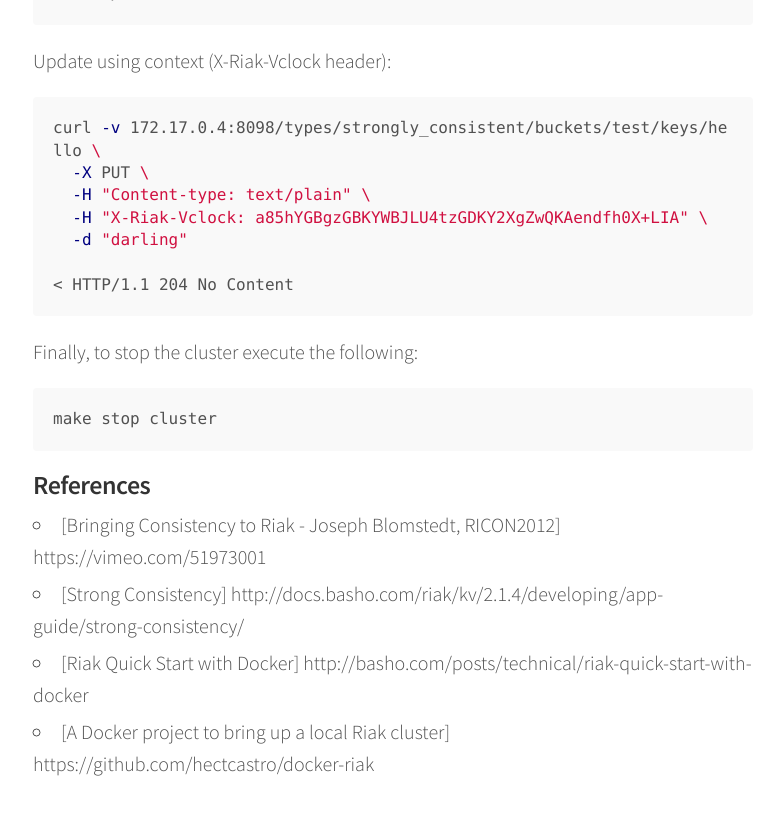
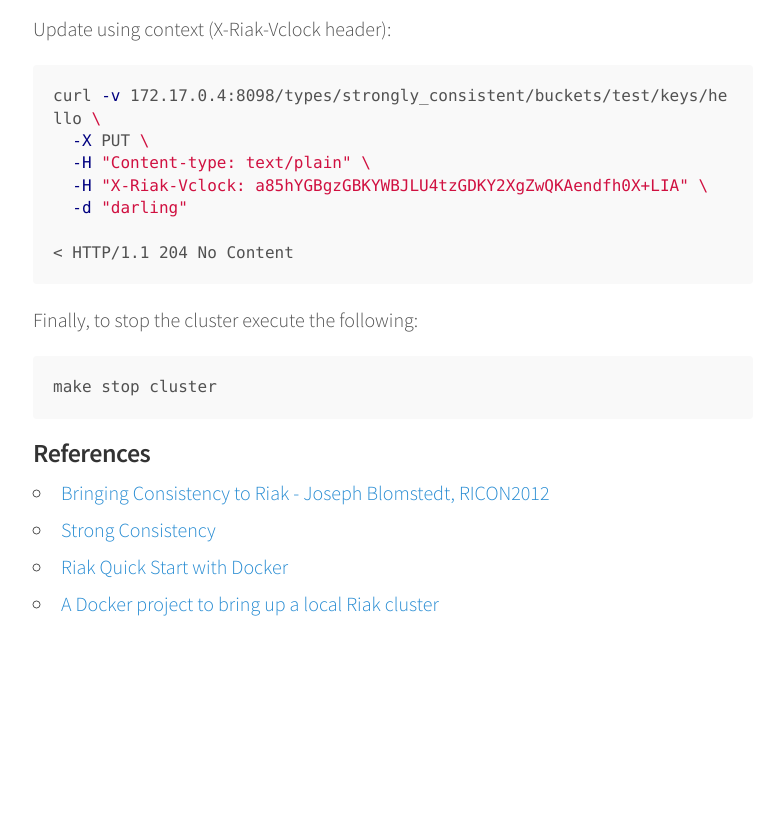
Before and after one commit to ecolabardini/ecolabardini.github.io, a Jekyll site: the page built from _posts/2016-04-17-riak-docker-strong-consistency.md, in a window 1280 px wide and 900 px high, scrolled down 2247 px. Shown: the top 815 px of the window, without its empty margins (247-1022 px from the left). Built offline with Jekyll 4.4.1, drawn with Linux system fonts in a browser that asks for light colours; after the commit the page ends 2987 px from its top, so only the background shows below that; some of the changed text lies outside the part shown.

Commit message:
updated riak strong consistency blog post to use markdown

````diff
--- a/_posts/2016-04-17-riak-docker-strong-consistency.md
+++ b/_posts/2016-04-17-riak-docker-strong-consistency.md
@@ -10,64 +10,79 @@
 - eventual consistency
 ---
 
-Riak is a distributed NoSQL key-value data store that offers high availability, fault tolerance, operational simplicity, and scalability. Riak implements the principles from [Amazon's Dynamo paper](http://www.allthingsdistributed.com/files/amazon-dynamo-sosp2007.pdf) with heavy influence from the [CAP](https://en.wikipedia.org/wiki/CAP_Theorem) theorem. ([Wikipedia](https://en.wikipedia.org/wiki/Riak))
+Riak is a distributed NoSQL key-value data store that offers high availability, fault tolerance, operational simplicity, and scalability. Riak implements the principles from [Amazon's Dynamo paper](http://www.allthingsdistributed.com/files/amazon-dynamo-sosp2007.pdf){:target="_blank"} with heavy influence from the [CAP](https://en.wikipedia.org/wiki/CAP_Theorem){:target="_blank"} theorem. ([Wikipedia](https://en.wikipedia.org/wiki/Riak){:target="_blank"})
 
-Riak allows you to create buckets that provide [strong consistency](http://docs.basho.com/riak/kv/2.1.4/developing/app-guide/strong-consistency/) guarantees for the data stored within them, enabling you to use Riak as a CP system (consistent plus partition tolerant) for all of the data in that bucket. You can store just some of your data in strongly consistent buckets or all of your data, depending on your use case. Strong consistency was added to complement Riak's standard [eventually consistent](https://en.wikipedia.org/wiki/Eventual_consistency), high availability mode. ([Basho](http://docs.basho.com/riak/kv/2.1.4/developing/app-guide/strong-consistency/))
+Riak allows you to create buckets that provide [strong consistency](http://docs.basho.com/riak/kv/2.1.4/developing/app-guide/strong-consistency/){:target="_blank"} guarantees for the data stored within them, enabling you to use Riak as a CP system (consistent plus partition tolerant) for all of the data in that bucket. You can store just some of your data in strongly consistent buckets or all of your data, depending on your use case. Strong consistency was added to complement Riak's standard [eventually consistent](https://en.wikipedia.org/wiki/Eventual_consistency){:target="_blank"}, high availability mode. ([Basho](http://docs.basho.com/riak/kv/2.1.4/developing/app-guide/strong-consistency/){:target="_blank"})
 
 In this blog post I’ll show you how to quickly run five Riak nodes using Docker with strong consistency enabled (I’m using Ubuntu 14.04.4 LTS).
 
-If you don’t have Docker installed, please follow this tutorial: https://docs.docker.com/linux/step_one/
+If you don’t have Docker installed, please follow this tutorial: [Install Docker](https://docs.docker.com/linux/step_one/){:target="_blank"}
 
 Building the Riak Docker image (thanks Hector Castro):
-```bash
+
+~~~ bash
 git clone https://github.com/hectcastro/docker-riak.git
 cd docker-riak && make build
-```
+~~~
+
 Running a 5 node cluster with strong consistency enabled:
-```bash
+
+~~~ bash
 export DOCKER_HOST="unix:///var/run/docker.sock"
 DOCKER_RIAK_AUTOMATIC_CLUSTERING=1 DOCKER_RIAK_CLUSTER_SIZE=5 DOCKER_RIAK_STRONG_CONSISTENCY=on make start-cluster
-```
+~~~
+
 You can get the nodes IP addresses with the following command:
-```bash
+
+~~~ bash
 make test-cluster | egrep -A6 "ring_members"
-```
+~~~
+
 Connect to a Riak Docker instance to create a strongly consistent bucket type:
-```bash
+
+~~~ bash
 docker exec -it riak01 bash
 riak-admin bucket-type create strongly_consistent \
   '{"props":{"consistent":true}}'
 riak-admin bucket-type activate strongly_consistent
-```
+~~~
+
 From now on the cluster is ready to be used. Let’s perform some CRUD operations!
 Insert operation with key "hello" and value "world":
-```bash
+
+~~~ bash
 curl -v 172.17.0.2:8098/types/strongly_consistent/buckets/test/keys/hello \
   -X PUT \
   -H "Content-type: text/plain" \
   -d "world"
 
 < HTTP/1.1 204 No Content
-```
+~~~
+
 Fetching the key "hello" from another Riak node:
-```bash
+
+~~~ bash
 curl -v 172.17.0.3:8098/types/strongly_consistent/buckets/test/keys/hello
 
 < HTTP/1.1 200 OK
 < X-Riak-Vclock: a85hYGBgzGBKYWBJLU4tzGDKY2XgZwQKAendfh0X+LIA
 world
-```
+~~~
+
 Strongly consistent buckets cannot allow siblings by definition, and so all writes to existing keys must include a context with the object. If you attempt a write to a non-empty key without including causal context, you will receive the following error:
-```bash
+
+~~~ bash
 curl -v 172.17.0.2:8098/types/strongly_consistent/buckets/test/keys/hello \
   -X PUT \
   -H "Content-type: text/plain" \
   -d "hell"
 
 < HTTP/1.1 412 Precondition Failed
-```
+~~~
+
 Update using context (X-Riak-Vclock header):
-```bash
+
+~~~ bash
 curl -v 172.17.0.4:8098/types/strongly_consistent/buckets/test/keys/hello \
   -X PUT \
   -H "Content-type: text/plain" \
@@ -75,13 +90,17 @@
   -d "darling"
 
 < HTTP/1.1 204 No Content
-```
+~~~
+
 Finally, to stop the cluster execute the following:
-```bash
+
+~~~ bash
 make stop cluster
-```
+~~~
+
 ### References
-* [Bringing Consistency to Riak - Joseph Blomstedt, RICON2012] https://vimeo.com/51973001
-* [Strong Consistency] http://docs.basho.com/riak/kv/2.1.4/developing/app-guide/strong-consistency/
-* [Riak Quick Start with Docker] http://basho.com/posts/technical/riak-quick-start-with-docker
-* [A Docker project to bring up a local Riak cluster] https://github.com/hectcastro/docker-riak
+
+* [Bringing Consistency to Riak - Joseph Blomstedt, RICON2012](https://vimeo.com/51973001){:target="_blank"}
+* [Strong Consistency](http://docs.basho.com/riak/kv/2.1.4/developing/app-guide/strong-consistency/){:target="_blank"}
+* [Riak Quick Start with Docker](http://basho.com/posts/technical/riak-quick-start-with-docker){:target="_blank"}
+* [A Docker project to bring up a local Riak cluster](https://github.com/hectcastro/docker-riak){:target="_blank"}
````
Also changed, not shown: 2 other files.
